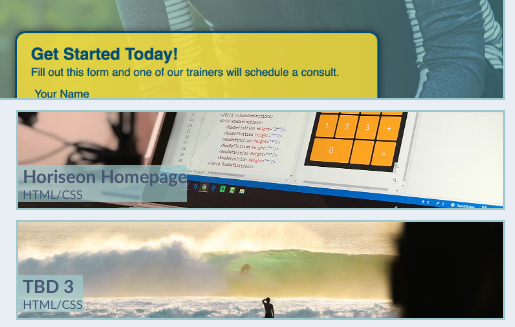
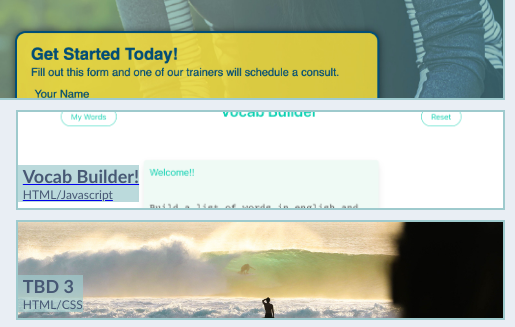
Before and after one commit to rstanbaugh/challenge-2, a plain HTML site: page index.html in a window 1280 px wide. Shown: the part 335-662 px from the top of the page, 765-1280 px from the left. Drawn offline with Linux system fonts and the light colour scheme.

Commit message:
added Vocab Builder as an app

```diff
--- a/Assets/css/style.css
+++ b/Assets/css/style.css
@@ -211,8 +211,9 @@ header nav ul li a:hover {
 }
 
 #app-2 {
-    background-image: url("../images/02-portfolio-2.jpg");
-    background-position: 75% 70%;
+    background-image: url("../images/VocabBuilder.png");
+    background-size: 80`%;
+    background-position: 75% 10%;
 }
 
 #app-3 {
--- a/index.html
+++ b/index.html
@@ -74,10 +74,10 @@
 
                 <!-- omit href on do-nithing links -->
                 <div id="app-2" class="app">
-                    <a alt="Placeholder Link" class="app-link">
+                    <a href="https://lonxyboi22.github.io/vocabBuilder/" alt="Vocab Bulder!" class="app-link">
                         <div>
-                            <h3>Horiseon Homepage</h3>
-                            <p>HTML/CSS</p>
+                            <h3>Vocab Builder!</h3>
+                            <p>HTML/Javascript</p>
                         </div>
                     </a>
                 </div>
```
Also changed, not shown: Assets/images/VocabBuilder.png (added).
